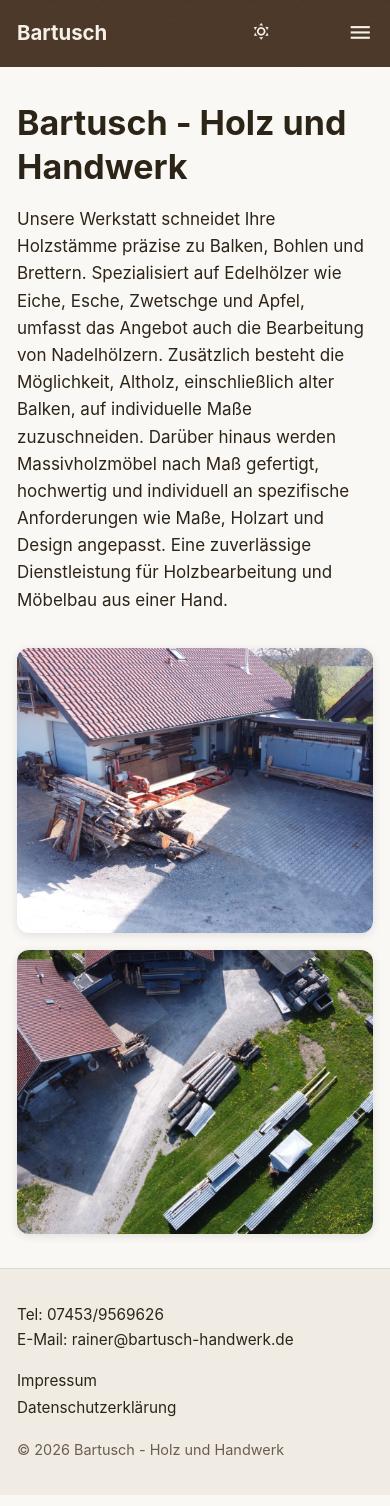
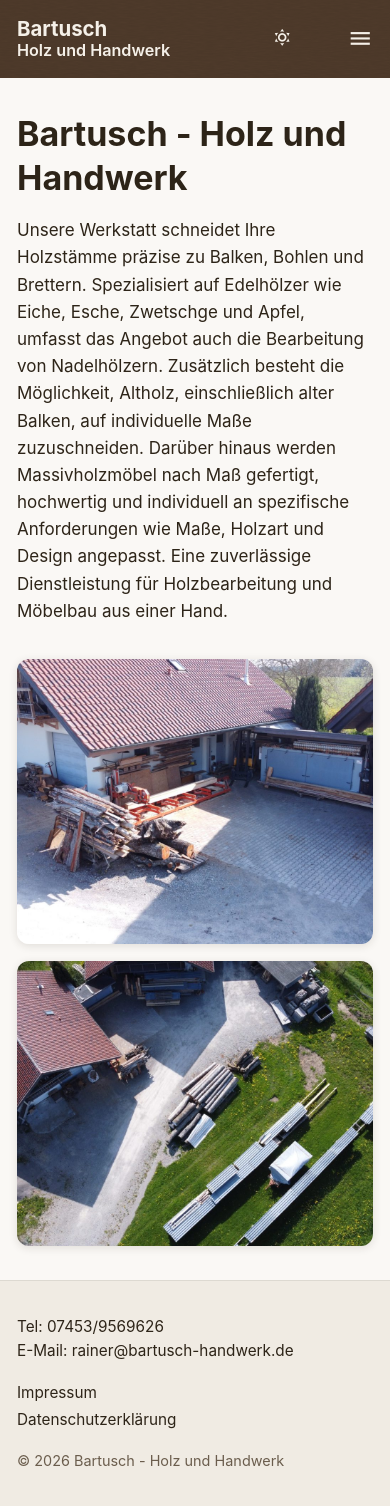
Before and after one commit to bartusch-handwerk/bartusch-handwerk-jekyll, a Jekyll site: the page built from index.md, in a window 390 px wide. Built offline with Jekyll 4.4.1, drawn with Linux system fonts in a browser that asks for light colours.

Commit message:
style: show tagline on second row in mobile header
Display "Holz und Handwerk" below "Bartusch" on mobile with
balanced font sizes. Desktop still shows inline with dash separator.

Co-Authored-By: Claude Opus 4.5 <noreply@anthropic.com>

```diff
--- a/_includes/nav.html
+++ b/_includes/nav.html
@@ -1,6 +1,6 @@
 <header class="site-header">
   <div class="nav-container">
-    <a href="{{ '/' | relative_url }}" class="site-logo">Bartusch<span class="logo-tagline"> - Holz und Handwerk</span></a>
+    <a href="{{ '/' | relative_url }}" class="site-logo">Bartusch<span class="logo-tagline">Holz und Handwerk</span></a>
 
     <nav>
       <ul class="main-nav">
--- a/_sass/_nav.scss
+++ b/_sass/_nav.scss
@@ -32,6 +32,14 @@
   font-weight: 700;
   padding: 1rem 0;
   text-decoration: none;
+  display: flex;
+  flex-direction: column;
+  line-height: 1.2;
+
+  @media (min-width: $mobile-breakpoint) {
+    display: block;
+    line-height: inherit;
+  }
 
   &:hover {
     color: $color-nav-hover;
@@ -40,10 +48,18 @@
 }
 
 .logo-tagline {
-  display: none;
+  display: block;
+  font-size: 0.95rem;
+  font-weight: 600;
 
   @media (min-width: $mobile-breakpoint) {
     display: inline;
+    font-size: inherit;
+    font-weight: inherit;
+
+    &::before {
+      content: ' - ';
+    }
   }
 }
 
```
